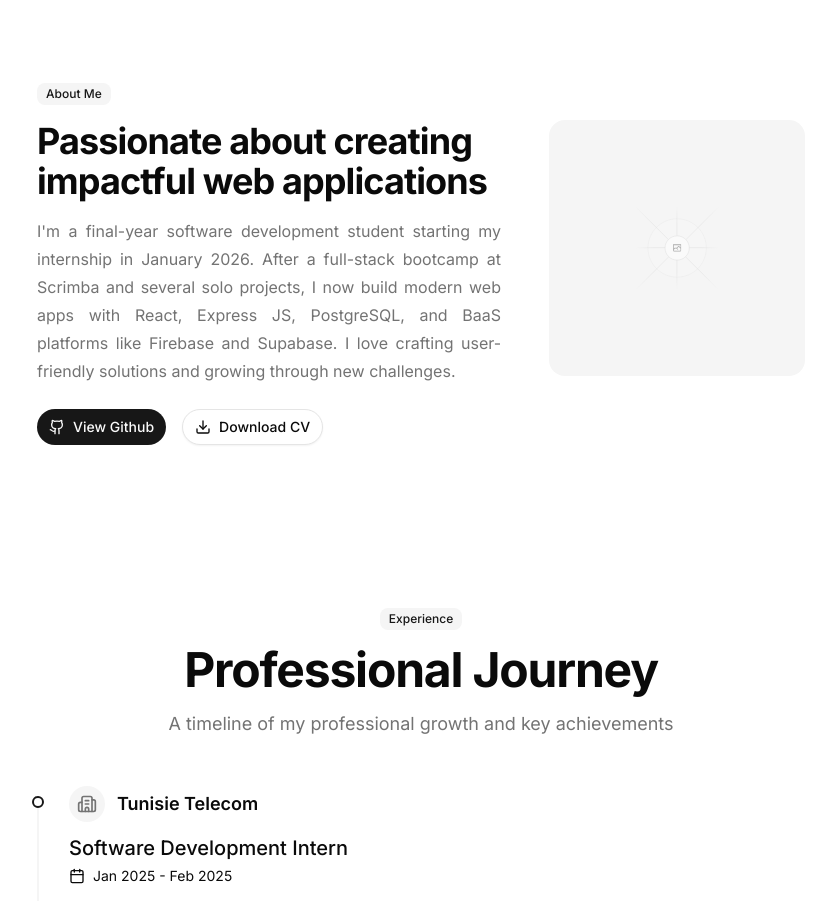
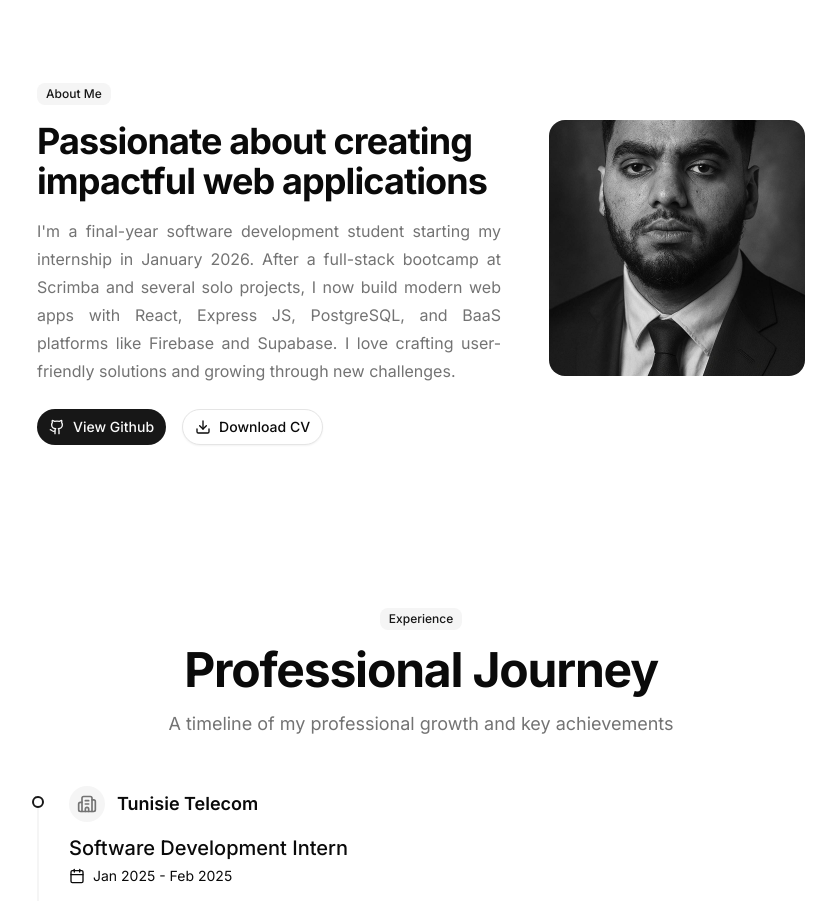
Before and after one commit to rayenrsalhi9/portfolio-rayen, a React (Vite) app: page / in a window 1280 px wide. Shown: the part 800-1701 px from the top of the page, without its empty margins (219-1055 px from the left). Built offline with nearby package versions, Linux system fonts and the light colour scheme.

Commit message:
feat(about): add profile picture and optimize icon imports
Replace placeholder image with actual profile picture in about page and combine lucide-react icon imports for better readability.

```diff
--- a/src/pages/about.tsx
+++ b/src/pages/about.tsx
@@ -1,8 +1,8 @@
 import { Badge } from "@/components/ui/badge";
 import { Button } from "@/components/ui/button";
 import { cn } from "@/lib/utils";
-import { Download } from "lucide-react";
-import { Github } from "lucide-react";
+import { Download, Github } from "lucide-react";
+import profile from '/profile.jpg'
 
 const About = () => {
   return (
@@ -46,7 +46,7 @@ const ProfileImage = ({
 }: React.HTMLAttributes<HTMLDivElement>) => (
   <div className={cn("mt-10 w-48 h-48 md:w-64 md:h-64", className)} {...props}>
     <div className="relative w-full h-full rounded-2xl overflow-hidden bg-accent">
-      <img src="/placeholder.svg" alt="" className="object-cover w-full h-full" />
+      <img src={profile} alt="Profile Picture" className="object-cover w-full h-full" />
     </div>
   </div>
 )
```
Also changed, not shown: public/profile.jpg (added).
